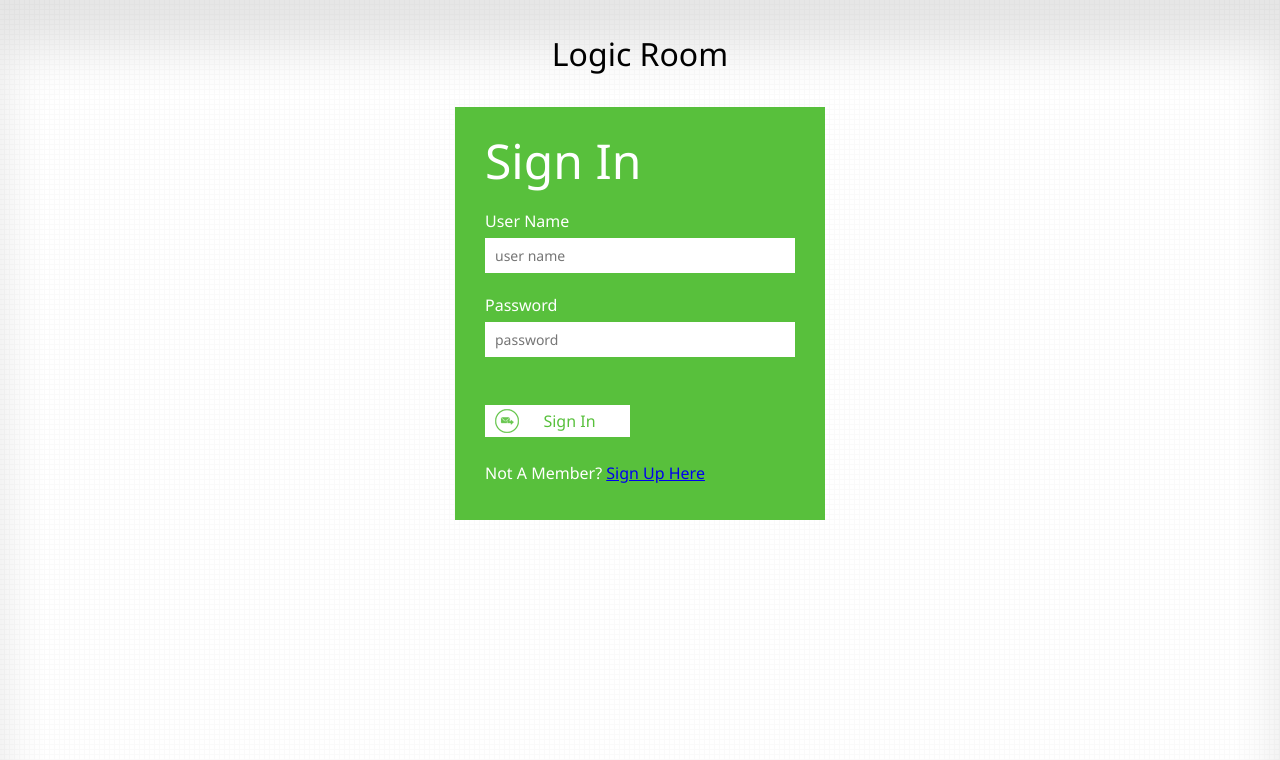
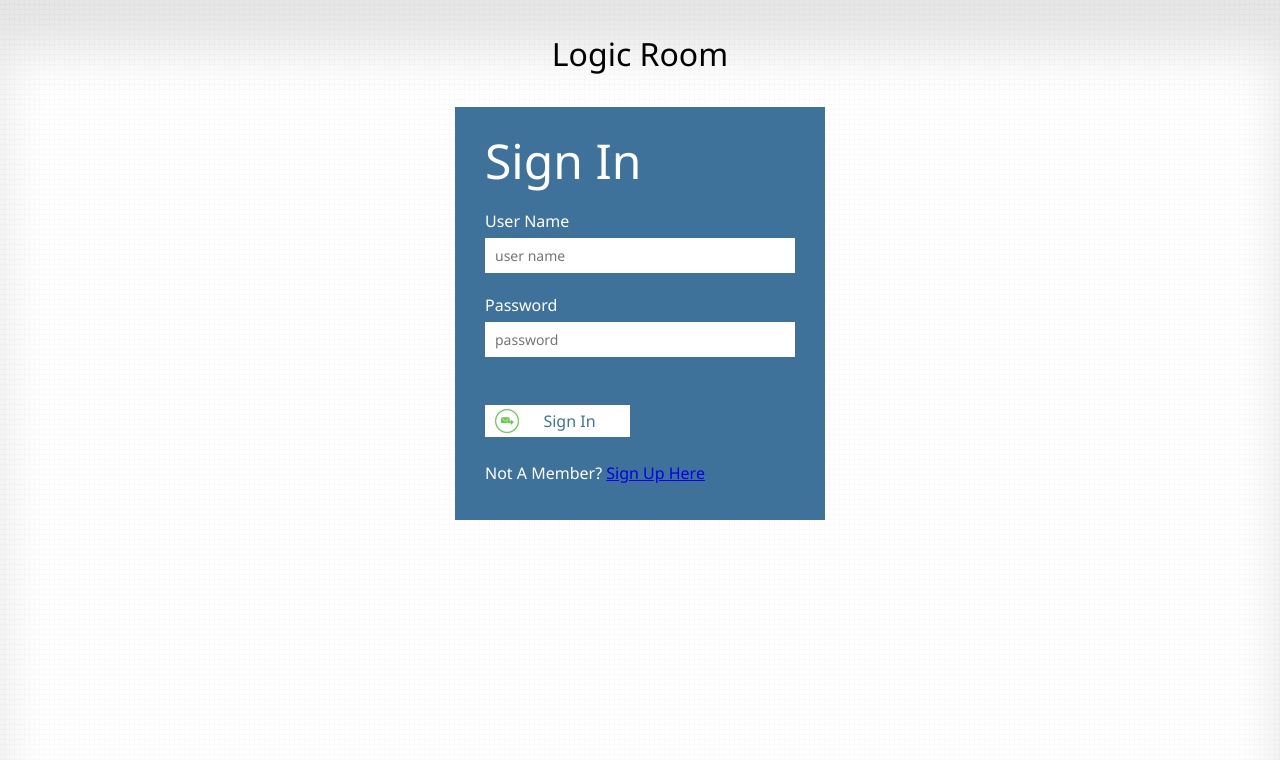
Before and after one commit to NiravMadariya-zz/LogicRoom1.0, a PHP site: page /login/ in a window 1280 px wide. Shown: the top 760 px of the page. Run offline with PHP 8.4, Linux system fonts and the light colour scheme.

Commit message:
Update contact-form.css

```diff
--- a/login/css/contact-form.css
+++ b/login/css/contact-form.css
@@ -4,7 +4,7 @@ h1 {
 }
 
 .c-form {
-	background: #58c03c;
+	background: #3f729b;
 	margin: 0 auto;
 	padding: 30px;
 	width: 310px;
@@ -83,7 +83,7 @@ h1 {
 .c-form button[type="button"],.c-form input[type="button"],.c-form button[type="reset"],.c-form input[type="reset"],.c-form button[type="submit"],.c-form input[type="submit"] {
 	border: 0;
 	background: #fff;
-	color: #58c03c;
+	color: #3f729b;
 	padding: 5px 20px;
 	margin-right: 10px;
 	min-width: 145px;
```
